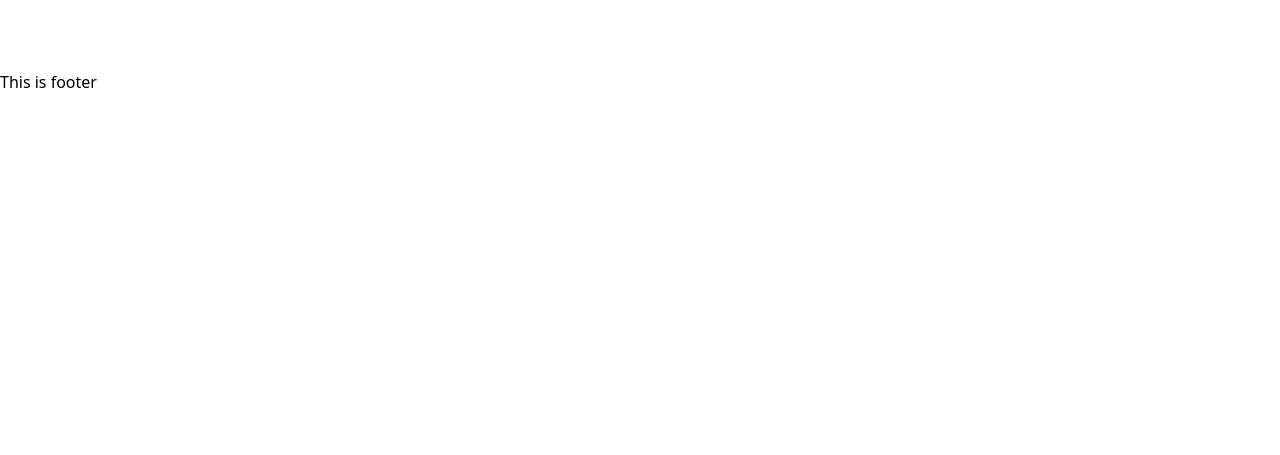
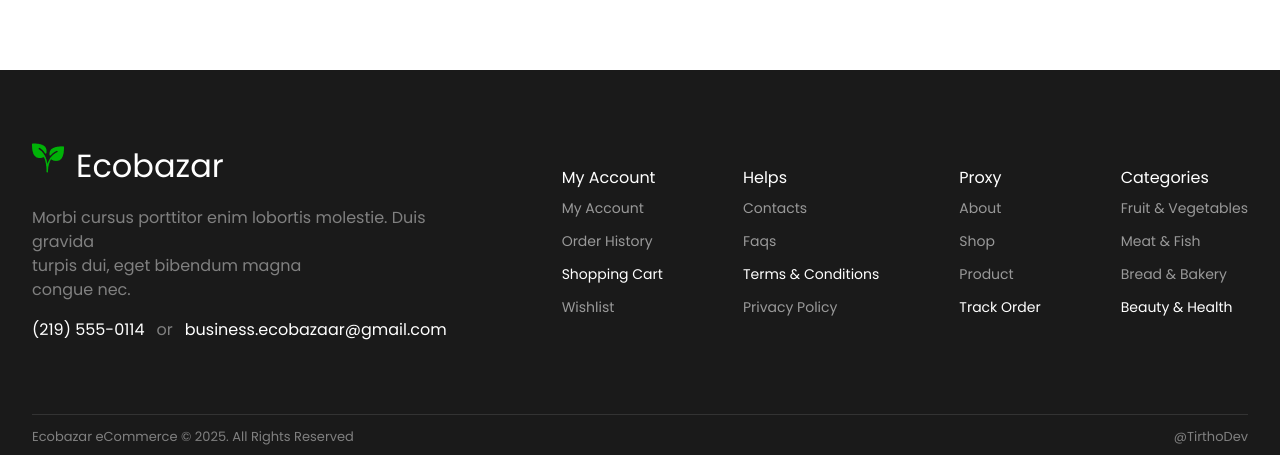
Before and after one commit to Tirtho-Ray/Eco-Bazar-Client, a React (Vite) app: page / in a window 1280 px wide. Shown: the part 1465-1920 px from the top of the page. Before the commit the page ends 1559 px from the top, so only its background shows below. Built offline with nearby package versions, Linux system fonts and the light colour scheme.

Commit message:
impl: footer impl and appearance enhancements.

```diff
--- a/src/components/footer/Footer.jsx
+++ b/src/components/footer/Footer.jsx
@@ -1,11 +1,76 @@
-import React from 'react';
+import React from "react";
+import { Container } from "../ui/reUsable/Container";
+import logo from "../../assets/logo/plant.png";
 
 const Footer = () => {
-    return (
-        <div className='mt-40 '>
-            This is footer
+  return (
+    <div className="mt-40 bg-[#1A1A1A] font-poppins font-[400]">
+      <Container>
+        <div className="h-[344px] w-full bg-transparent flex justify-around items-center gap-x-20">
+          <div className="text-white">
+            <div className="flex content-center">
+              <img className="h-[32px] w-[32px] mr-3" src={logo} alt="" />
+              <h3 className="text-[32px]">Ecobazar</h3>
+            </div>
+            <p className="text-[#808080] mt-4">
+              Morbi cursus porttitor enim lobortis molestie. Duis gravida <br/> turpis
+              dui, eget bibendum magna <br/> congue nec.
+            </p>
+            <div className="text-[#808080] flex mt-4">
+              <a href="#" className="text-white">
+                (219) 555-0114
+              </a>{" "}
+              <p className="mx-3">or</p>
+              <a href="#" className="text-white">
+                business.ecobazaar@gmail.com
+              </a>
+            </div>
+          </div>
+          <div className="text-[#999999]">
+            <h3 className="text-white text-[16px]">My Account</h3>
+            <ul className="flex flex-col gap-3 whitespace-nowrap mt-2 text-[14px]">
+              <a href="#">My Account</a>
+              <a href="#">Order History</a>
+              <a className="text-white" href="#">Shopping Cart</a>
+              <a href="#">Wishlist</a>
+            </ul>
+          </div>
+          <div className="text-[#999999]">
+            <h3 className="text-white text-[16px]">Helps</h3>
+            <ul className="flex flex-col gap-3 whitespace-nowrap mt-2 text-[14px]">
+              <a href="#">Contacts</a>
+              <a href="#">Faqs</a>
+              <a className="text-white" href="#">Terms & Conditions</a>
+              <a href="#">Privacy Policy</a>
+            </ul>
+          </div>
+          <div className="text-[#999999]">
+            <h3 className="text-white text-[16px]">Proxy</h3>
+            <ul className="flex flex-col gap-3 whitespace-nowrap mt-2 text-[14px]">
+              <a href="#">About</a>
+              <a href="#">Shop</a>
+              <a href="#">Product</a>
+              <a className="text-white" href="#">Track Order</a>
+            </ul>
+          </div>
+          <div className="text-[#999999]">
+            <h3 className="text-white text-[16px]">Categories</h3>
+            <ul className="flex flex-col gap-3 whitespace-nowrap mt-2 text-[14px]">
+              <a href="#">Fruit & Vegetables</a>
+              <a href="#">Meat & Fish</a>
+              <a href="#">Bread & Bakery</a>
+              <a className="text-white" href="#">Beauty & Health</a>
+            </ul>
+          </div>
+
         </div>
-    );
+        <div className="flex justify-between py-3 text-[13px] border-t border-t-[#333333] text-[#808080]">
+            <p>Ecobazar eCommerce © 2025. All Rights Reserved</p>
+            <a href="https://github.com/Tirtho-Ray" target="_blank">@TirthoDev</a>
+         </div>
+      </Container>
+    </div>
+  );
 };
 
 export default Footer;
```
